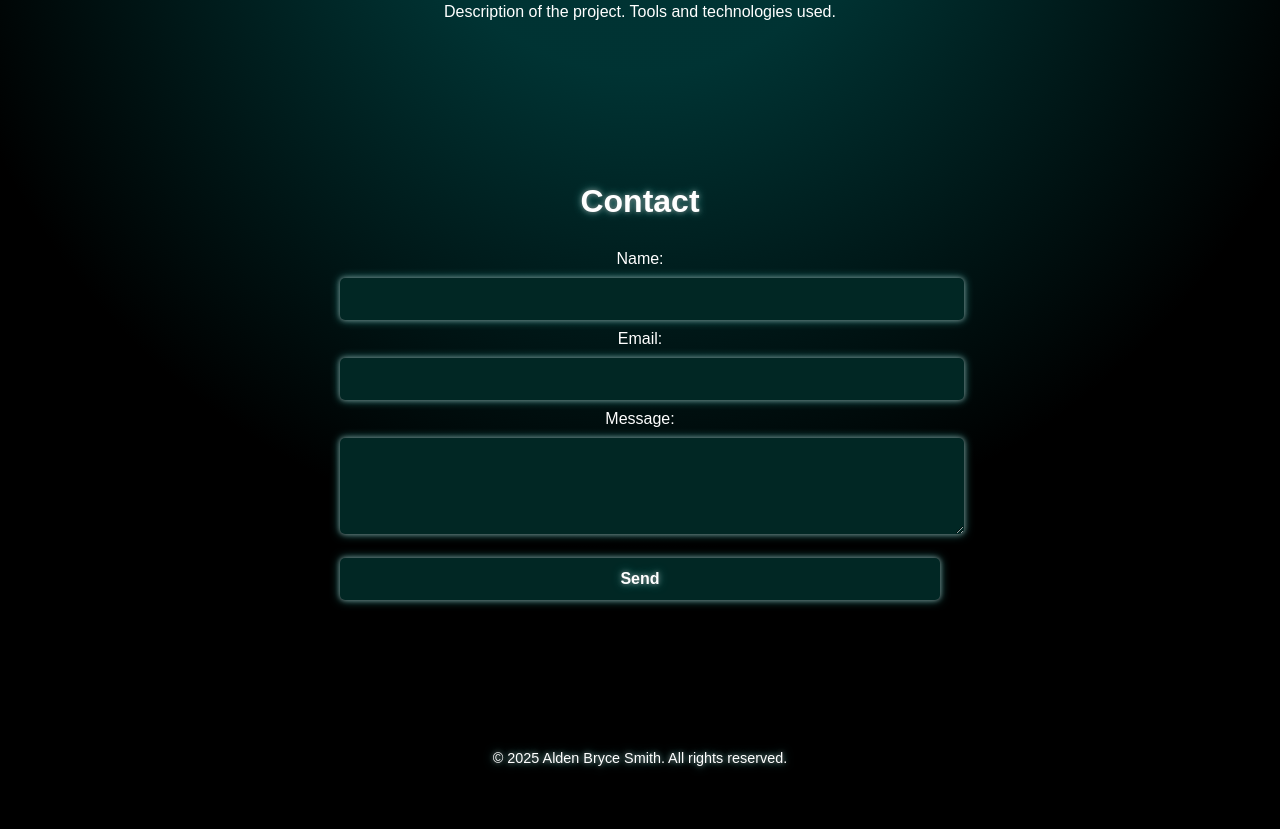
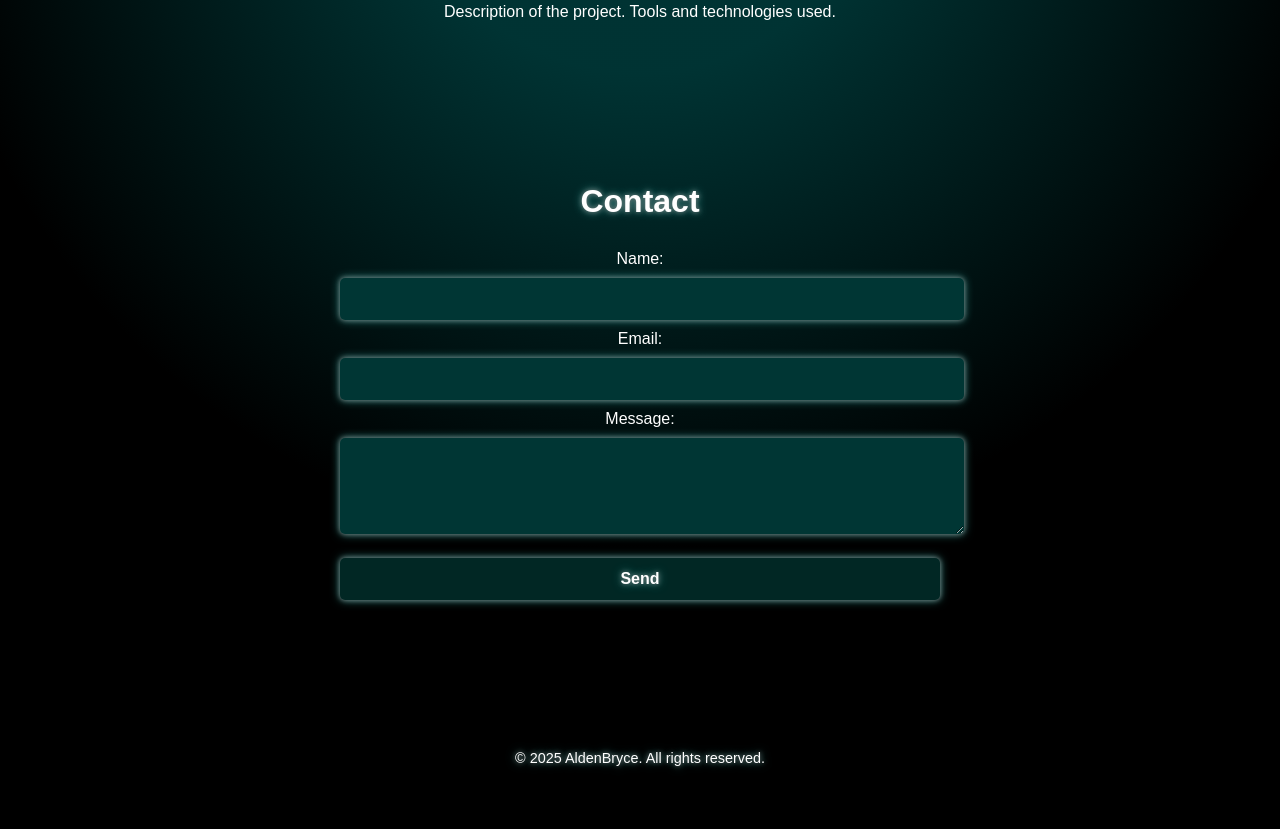
Before and after one commit to bryce-a-smith/Website, a plain HTML site: page MainPages/Home/index.html in a window 1280 px wide. Shown: the part 1179-2008 px from the top of the page. Drawn offline with Linux system fonts and the light colour scheme.

Commit message:
color touch up buttons

```diff
--- a/MainPages/Home/index.html
+++ b/MainPages/Home/index.html
@@ -54,7 +54,7 @@
       </form>
     </section>
     <footer class="footer">
-      <p>&copy; 2025 Alden Bryce Smith. All rights reserved.</p>
+      <p>&copy; 2025 AldenBryce. All rights reserved.</p>
     </footer>
     <script src="scripts/script.js"></script>
   </body>
--- a/MainPages/Home/styles/styles.css
+++ b/MainPages/Home/styles/styles.css
@@ -108,7 +108,7 @@ form button {
   margin: 10px 0;
   border: none;
   border-radius: 5px;
-  background: #012724;
+  background: #003634;
   color: #fff;
   font-size: 1rem;
   text-shadow: 0 0 5px gray, 0 0 10px #288a85; /* Gray and Teal shadows */
@@ -127,7 +127,7 @@ form button {
 }
 
 form button:hover {
-  background: linear-gradient(135deg, #fff, #288a85); /* Teal and White Glow */
+  background: linear-gradient(135deg, #288a85, #fff); /* Teal and White Glow */
   box-shadow: 0 0 12px #fff, 0 0 20px #288a85; /* Teal and White Glow */
 }
 
```
